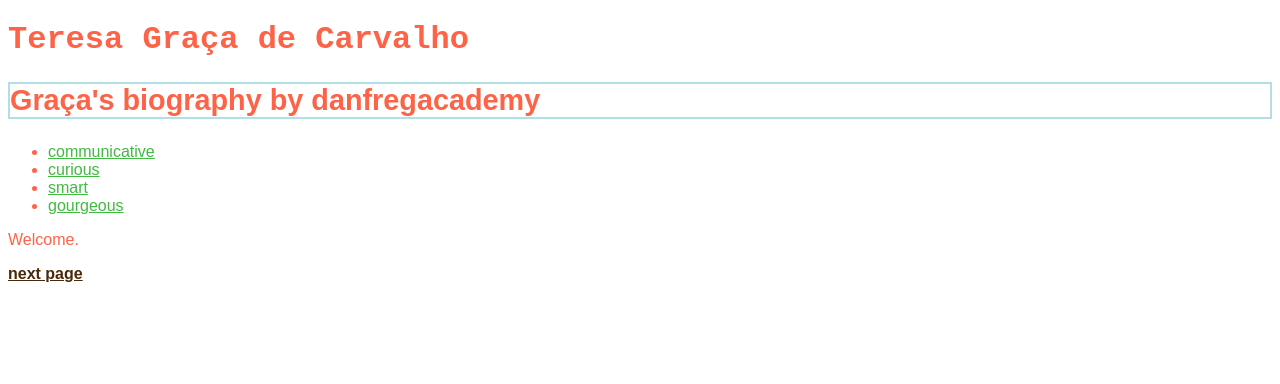
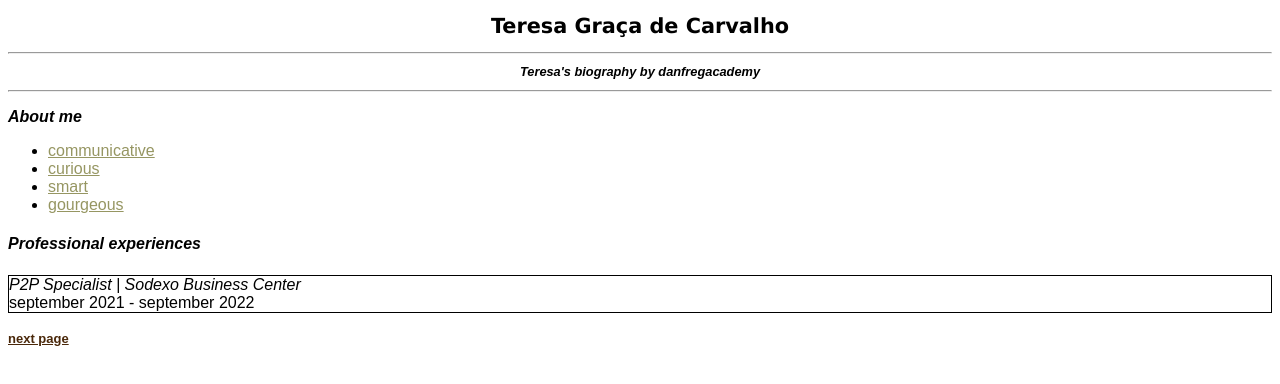
Before and after one commit to teresagcarvalho/teresagcarvalho, a plain HTML site: page index.html in a window 1280 px wide. Drawn offline with Linux system fonts and the light colour scheme.

Commit message:
Update index.html

```diff
--- a/index.html
+++ b/index.html
@@ -2,7 +2,7 @@
 <html>
 
 <head>
-    <title> Graça home page by danfregacademy </title>
+    <title> Teresa home page by danfregacademy </title>
     <style>
         .paginas {
 
@@ -12,39 +12,57 @@
         body {
 
             font-family: Arial, Helvetica, sans-serif;
-            color: tomato;
+            color: black;
+
 
 
         }
 
         h1 {
 
-            font-size: 2rem;
-            font-family: 'Courier New', Courier, monospace;
+            font-size: 1.3rem;
+            font-family: 'Lucida Sans', 'Lucida Sans Regular', 'Lucida Grande', 'Lucida Sans Unicode', Geneva, Verdana, sans-serif;
+
+            text-align: center;
+
         }
 
         h1:hover {
 
-            font-size: 2rem;
-            font-family: 'Times New Roman', Times, serif;
+            font-size: 1.1rem;
+            font-family: Verdana, Geneva, Tahoma, sans-serif;
+
 
 
         }
 
         h2 {
-            font-size: 1.8rem;
-            border: 2px solid powderblue;
+            font-size: 0.8rem;
+            text-align: center;
 
 
         }
 
+        h3{
+            font-family: Arial, Helvetica, sans-serif;
+            font-size: medium;
+
+        }
+
+        h4{
+            font-family: Arial, Helvetica, sans-serif;
+            font-size: medium;
+
+        }
+
+
         a {
-            color: rgb(64, 186, 64);
+            color: rgb(150, 150, 98);
 
         }
 
         a:visited {
-            color: blue;
+            color: rgb(81, 88, 14);
 
         }
 
@@ -52,6 +70,14 @@
 
             color: rgb(74, 40, 10);
             font-weight: bold;
+            font-size: small;
+        }
+
+        p{
+
+            border: 1px solid black;
+
+
         }
     </style>
 
@@ -60,17 +86,32 @@
 <body>
 
     <h1> Teresa Graça de Carvalho</h1>
-    <h2><strong> Graça's biography by danfregacademy </strong> </h2>
+    <hr>
+    <h2><strong> <i>Teresa's biography by danfregacademy</i></strong> </h2>
+    <hr>
+
+    <h3><i>About me</i></h3>
     <ul>
         <li> <a href="page2.html">communicative </a></li>
 
-        <li><a href="page3.html">curious</a></li>
-        <li><a href="page4.html">smart</a></li>
-        <li><a href="page5.html">gourgeous</a></li>
+        <li><a href="page2.html">curious</a></li>
+        <li><a href="page2.html">smart</a></li>
+        <li><a href="page2.html">gourgeous</a></li>
 
 
     </ul>
-    <p>Welcome.</p>
+
+    <h4><i>Professional experiences</i></h4>
+
+    <p>
+       <i>P2P Specialist | Sodexo Business Center</i>  <br>
+        september 2021 - september 2022 </br>
+
+    </p>
+
+
+
+
     <a class="paginas" href="page2.html"> next page </a>
 
 </body>
```
